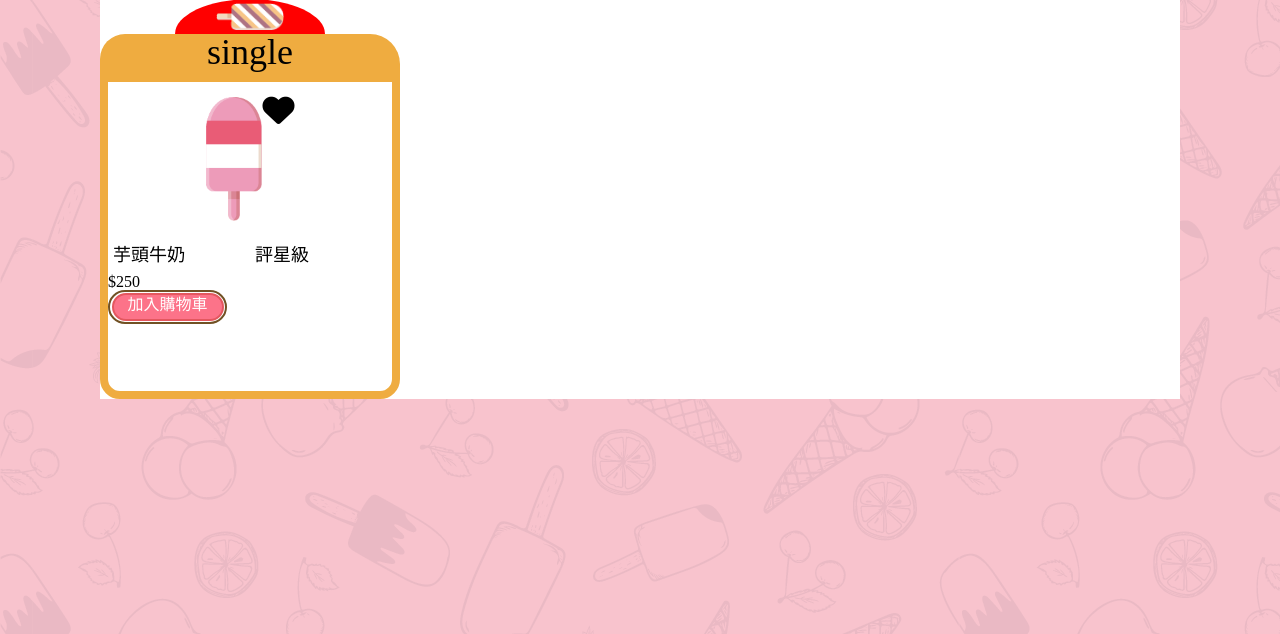
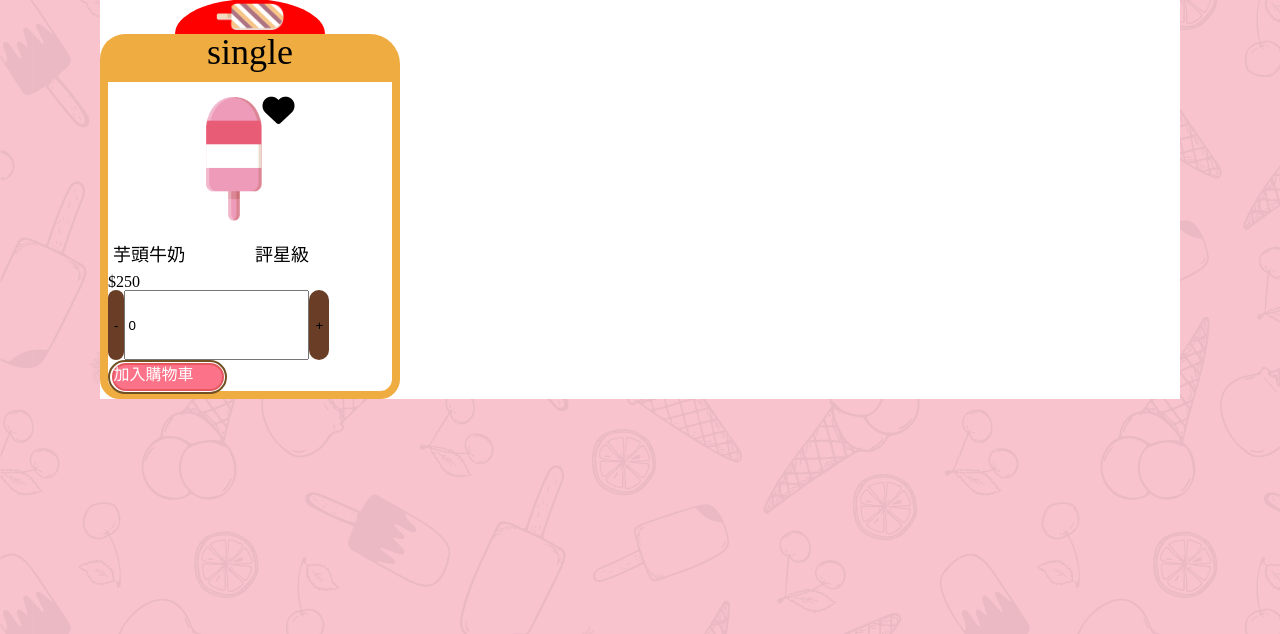
Before and after one commit to connectshark/Love-Fruit, a PHP site: page /shop.html in a window 1280 px wide. Shown: the part 492-1126 px from the top of the page. Run offline with PHP 8.4, Linux system fonts and the light colour scheme; style sheets or scripts are compiled from the project's sources; some libraries are stand-ins or nearby versions; some web fonts are replaced.

Commit message:
加減按鈕

```diff
--- a/css/shop.css
+++ b/css/shop.css
@@ -104,10 +104,19 @@
   font-size: 18px;
 }
 
-.shop-btn {
+.shop-btn div {
   display: -webkit-box;
   display: -ms-flexbox;
   display: flex;
+  width: 50%;
+}
+
+.shop-btn div input[type="button"] {
+  background-color: #6A3E26;
+  border-radius: 10px;
+  width: 40px;
+  height: 70px;
+  border: 0px;
 }
 
 .page-shop {
--- a/sass/shop.scss
+++ b/sass/shop.scss
@@ -109,8 +109,22 @@
     }
 }
 %shop-btn{
-    display: flex;
+    // display: flex;
+    div{
+        display: flex;
+        width: 50%;
+        input[type="button"]{
+            background-color: #6A3E26;
+            border-radius:10px;
+            width: 40px;
+            height: 70px;
+            border:0px;
+        }
+    }
 }
+// %btn-numbox{
+
+// }
 
 
 $mb : 768px;
@@ -217,6 +231,9 @@ $dsk : 997px;
     }
     .shop-btn{
     @extend %shop-btn;
+        // .btn-numbox{
+        //     @extend %btn-numbox;
+        // }
         .shop-btn-out{
             @include btn-out(115px , 30px);
             .shop-btn-in{
--- a/shop.html
+++ b/shop.html
@@ -124,12 +124,18 @@
                                 </div>
                                 <div class="item-content-price">$250</div>
                                 <div class="shop-btn">
-                                        <div class="shop-btn-out">
-                                            <div class="shop-btn-in">
-                                                <span class="shop-btn-text">加入購物車</span>
-                                            </div>
+                                    <div class="btn-numbox">
+                                        <form id='myform' method='POST' action='#'>
+                                            <input type='button' value='-' class='qtyminus' field='quantity'/>
+                                            <input type='text' name='quantity' value='0' class='qty'/>
+                                            <input type='button' value='+' class='qtyplus' field='quantity'/>
+                                        </form>
+                                    </div>
+                                    <div class="shop-btn-out">
+                                        <div class="shop-btn-in">
+                                            <span class="shop-btn-text">加入購物車</span>
                                         </div>
-                                    <!-- <p>加入購物車</p> -->
+                                    </div>
                                 </div>
                             </div>
                         </div>
```
Also changed, not shown: 1 other file.
